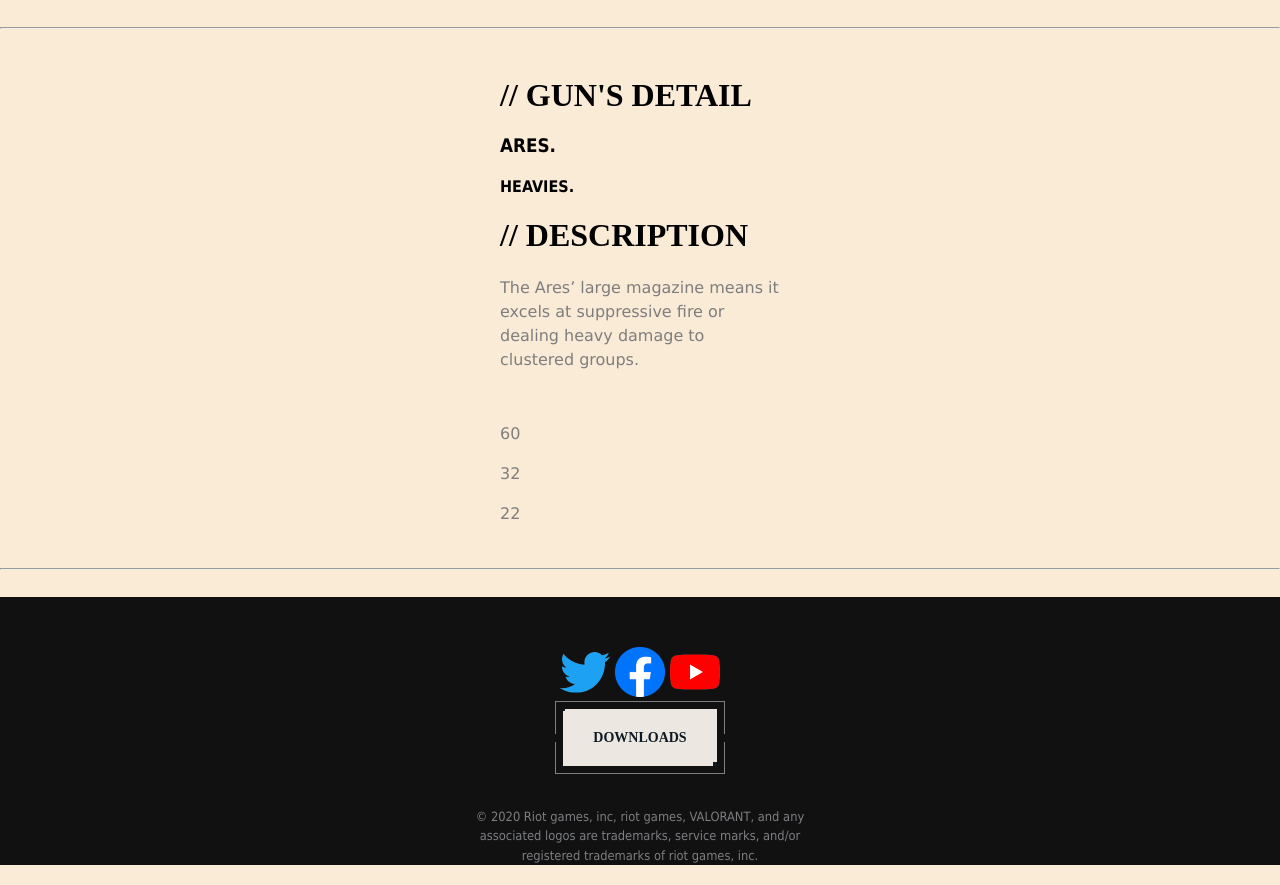
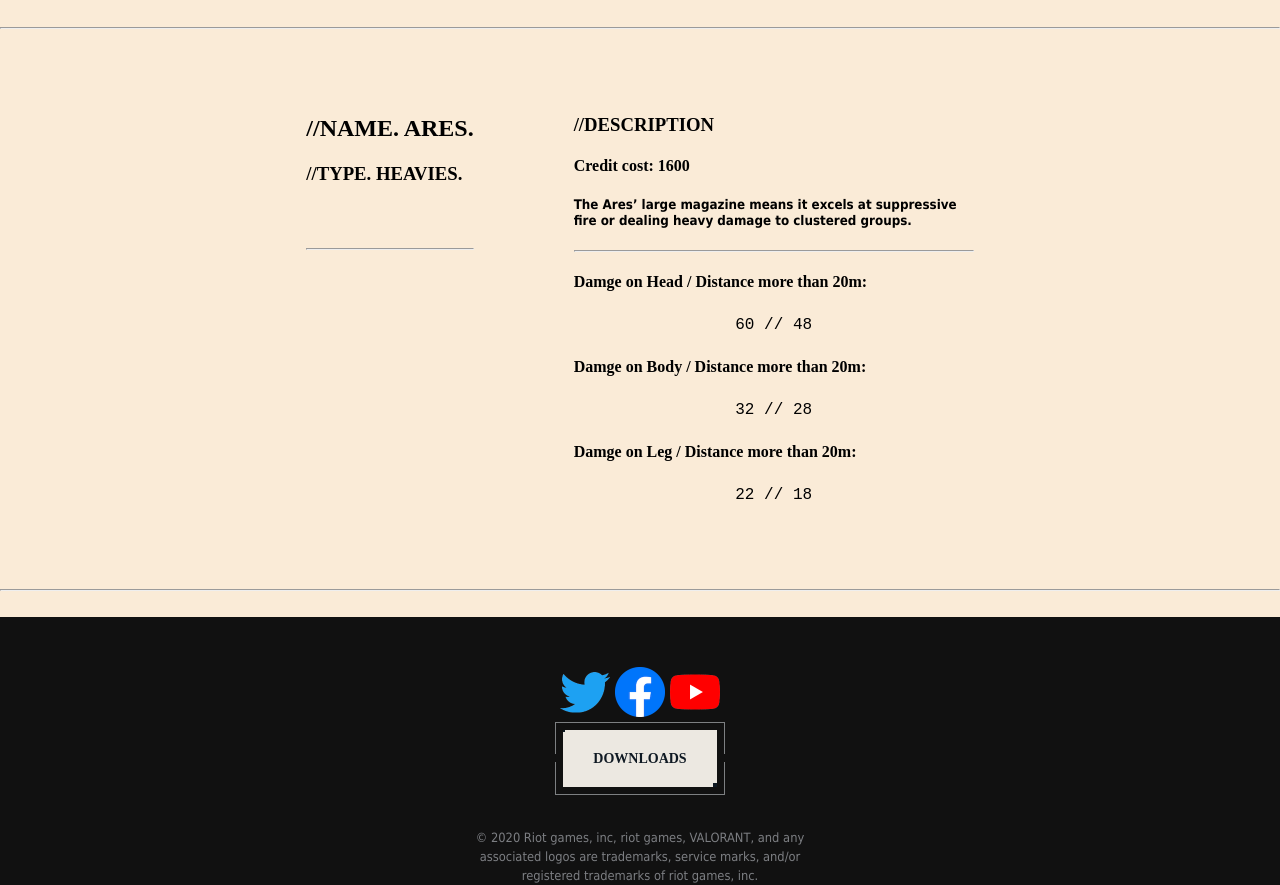
Before and after one commit to omelet2409/playvlr, a Django app: a page that uses home/templates/weapon/weapon_detail.html in a window 1280 px wide. Shown: the part 76-961 px from the top of the page. Run offline with Django 4.2, Linux system fonts and the light colour scheme; data comes from the database, SQL or seed files in the repository; both versions use the stored data as it was after the commit.

Commit message:
first commit

```diff
--- a/home/models/weapons_model.py
+++ b/home/models/weapons_model.py
@@ -9,9 +9,18 @@
     #Weapons
     name = models.CharField(max_length=50)
     type = models.CharField(max_length=500)
+    money = models.CharField(max_length= 10)
     dmg_h = models.CharField(max_length=500)
     dmg_b = models.CharField(max_length=500)
     dmg_l = models.CharField(max_length=500)
+
+    #weapon - distance
+
+    dmg_h_far = models.CharField(max_length=50)
+    dmg_b_far = models.CharField(max_length=50)
+    dmg_l_far = models.CharField(max_length=50)
+
+
     img = CloudinaryField('img')
     slug = models.SlugField()
     description = models.CharField(max_length=500)
--- a/home/static/css/style1.css
+++ b/home/static/css/style1.css
@@ -186,10 +186,13 @@
 p {
   line-height: 150%;
 }
-
+.newsintro h2{
+  padding-left: 100px;
+}
 .introLeft h2 {
   color: #383e3a;
   text-transform: uppercase;
+
 }
 
 .introLeft p {
--- a/home/static/css/weapon.css
+++ b/home/static/css/weapon.css
@@ -66,25 +66,35 @@
     transition: .5s ease;
 }
 /* gun detail */
-.gundetail{
-    display: block;
-    align-items: center;
-    text-align: leftt;
-    margin-left: 500px;
+.gundetail {
+    justify-content: center;
+    display: flex;
+    margin: 40px;
+}
+.gundetail h2{
+    font-family: valorant;
+}
+.gundetail h3{
+    font-family: valorant;
+}
+.gundetail h4{
+    font-family: valorant;
+    font-weight: bold;
+}
+.gundetail p{
+    font-family:'Courier New', Courier, monospace;
+    text-align: center;
+}
+.gundetail-img {
+    max-width: 750px;
+
+    margin-right: 100px;
 }
 
-.gundetail h1{
-    text-transform: uppercase;
-    font-family: valorant;
+.gundetail .gundetail-description{
+    text-align: left;
 }
-
-.gundetail p{
-    color: #7e7e7e;
-    font-family: 'Lucida Sans', 'Lucida Sans Regular', 'Lucida Grande', 'Lucida Sans Unicode', Geneva, Verdana, sans-serif;
-    margin-right: 500px;
+.gundetail-description{
+    text-align: right;
+    max-width: 400px;
 }
-
-.gundetail img:hover{
-    transform: scale(1.1);
-    transition: .1s ease-out;
-}
--- a/home/templates/news/news.html
+++ b/home/templates/news/news.html
@@ -6,8 +6,10 @@
 {% endblock title%}
 
 {% block content %}
+<div class"newsintro">
 <h2> // LATEST NEWS </h2>
 <h4> Update the latest news of Valorant and Riot Games </h4>
+</div>
     {% for news in newss %}
 
     <div class="valorantIntro">
--- a/home/templates/weapon/weapon.html
+++ b/home/templates/weapon/weapon.html
@@ -23,9 +23,9 @@
               <a href="{{weapon.get_absolute_url}}">
               <button class="btn">
                 <span class="btn__inner"><img src ="{{weapon.img.url}}">
-                  <span class="btn__slide">{{weapon.name}}</span>
+                  <span class="btn__slide">//NAME. {{weapon.name}}</span>
                   <span class="btn__content">
-                    {{weapon.type}}
+                    //TYPE. {{weapon.type}}
                   </span>
                   <span class = "text">
 
--- a/home/templates/weapon/weapon_detail.html
+++ b/home/templates/weapon/weapon_detail.html
@@ -12,21 +12,25 @@
     <br>
     <hr>
     <br>
-    <div class=" gundetail">
-        <h1> // gun's detail </h1>
-                <h3> {{weapon.name}} </h3>
-                <h4> {{weapon.type}} </h4>
-                <h1>// description </h1>
-                <p> {{weapon.description}} </p>
-        <img src ="{{weapon.img.url}}">
-
-<br>
-    <p>{{weapon.dmg_h}} </p>
-    <p>{{weapon.dmg_b}} </p>
-    <p>{{weapon.dmg_l}} </p>
-
+<div class="gundetail">
+    <div class="gundetail-img">
+        <h2> //NAME. {{weapon.name}} </h2>
+        <h3> //TYPE. {{weapon.type}} </h3> <br> <br> <hr>
+        <img src="{{weapon.img.url}}"/>
+    </div>
+    <div class="gundetail-description">
+        <h3> //DESCRIPTION </h3>
+        <h4> Credit cost: {{weapon.money}} </h4>
+        <h5> {{weapon.description}} </h5> <hr>
+        <h4> Damge on Head / Distance more than 20m: </h4>
+        <p> {{weapon.dmg_h}} // {{weapon.dmg_h_far}} </p>
+        <h4> Damge on Body /  Distance more than 20m:</h4>
+        <p> {{weapon.dmg_b}} // {{weapon.dmg_b_far}} </p>
+        <h4> Damge on Leg /  Distance more than 20m: </h4>
+        <p> {{weapon.dmg_l}} // {{weapon.dmg_l_far}} </p>
+    </div>
 </div>
-<br>
+    <br>
     <hr>
     <br>
 <!--endbody-->
```
Also changed, not shown: db.sqlite3, home/migrations/0083_weapon_dmg_b_far_weapon_dmg_h_far_weapon_dmg_l_far.py (added), home/migrations/0084_weapon_money.py (added).
